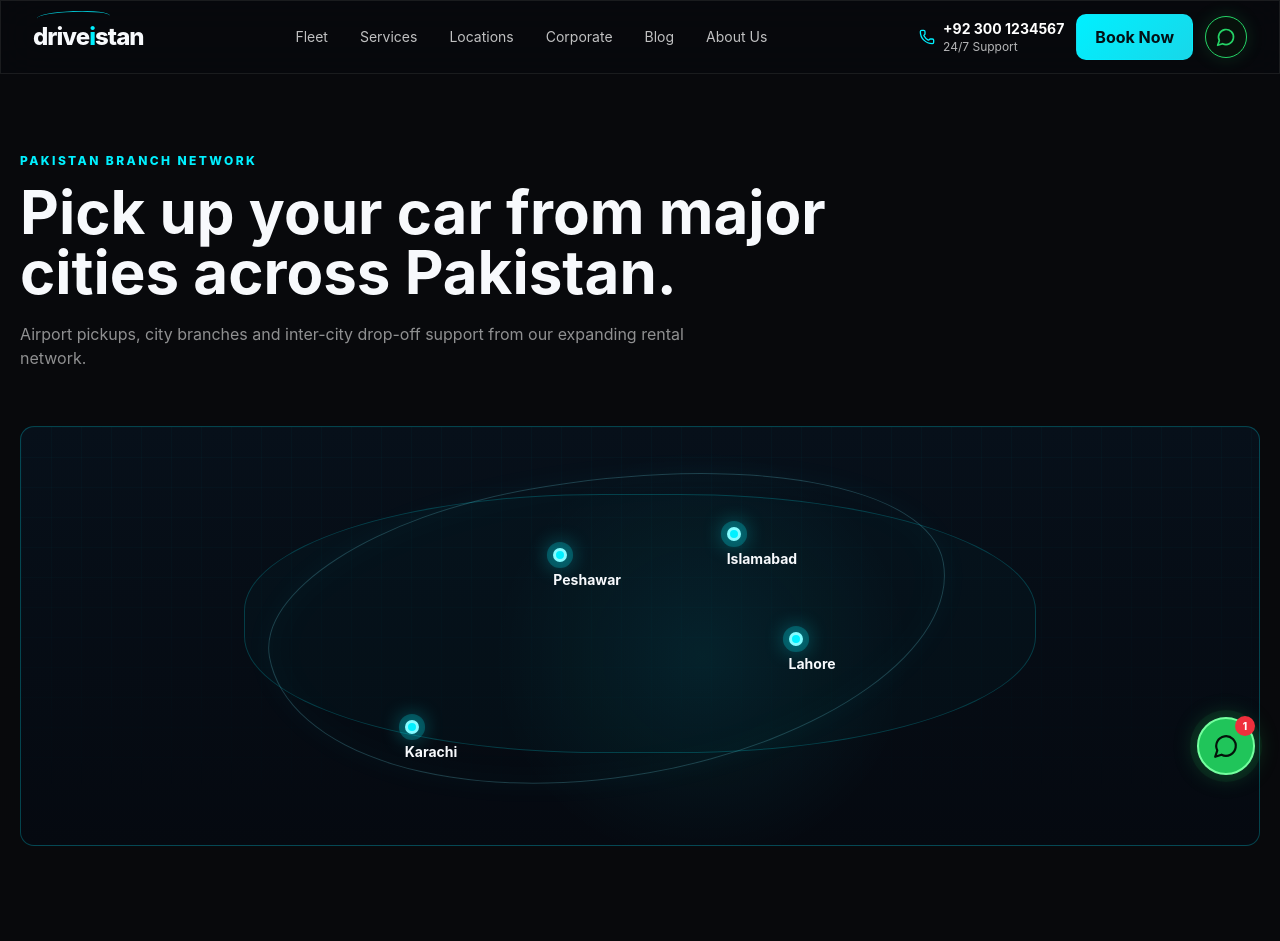
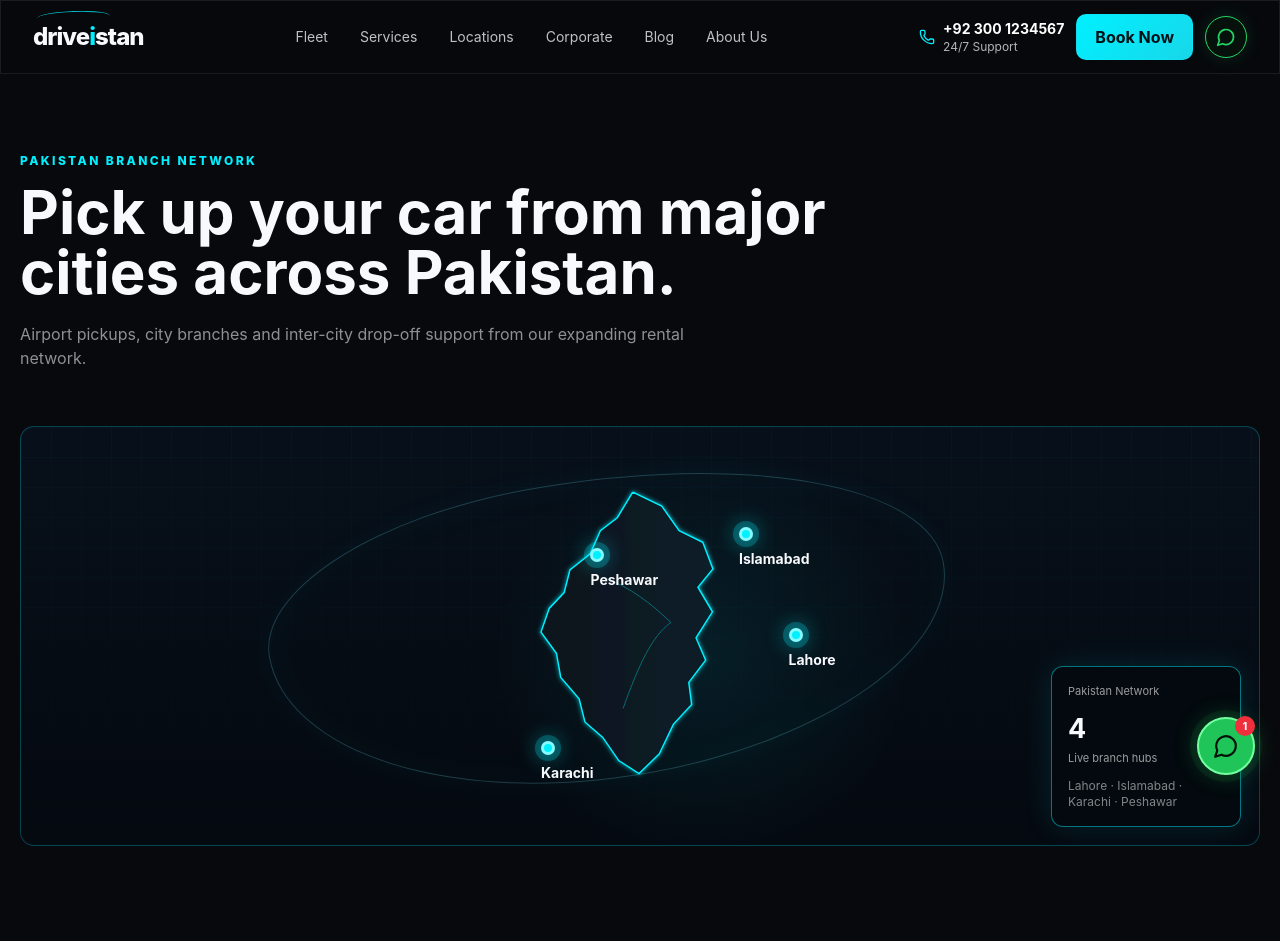
Before and after one commit to AyFarukh/Rent-a-car, a Next.js app: page /locations in a window 1280 px wide. Shown: the top 941 px of the page. Built offline with nearby package versions, Linux system fonts and the light colour scheme.

Commit message:
Add Pakistan-shaped animated branch map

```diff
--- a/src/app/locations/page.tsx
+++ b/src/app/locations/page.tsx
@@ -13,7 +13,18 @@
 export default function LocationsPage(){
  return <main className="min-h-screen bg-background pt-24">
    <section className="section-shell py-14"><motion.p initial={{opacity:0,y:15}} animate={{opacity:1,y:0}} className="eyebrow">Pakistan Branch Network</motion.p><motion.h1 initial={{opacity:0,y:20}} animate={{opacity:1,y:0}} transition={{delay:.08}} className="mt-3 max-w-4xl text-4xl font-bold sm:text-6xl">Pick up your car from major cities across Pakistan.</motion.h1><p className="mt-5 max-w-2xl text-white/55">Airport pickups, city branches and inter-city drop-off support from our expanding rental network.</p></section>
-   <section className="section-shell pb-10"><div className="map-panel min-h-[520px]"><div className="map-grid"/><div className="absolute inset-x-[18%] top-[16%] h-[62%] rounded-[45%] border border-cyan/20 bg-cyan/[.02]"/><CityDot left="57%" top="24%" city="Islamabad"/><CityDot left="62%" top="49%" city="Lahore"/><CityDot left="31%" top="70%" city="Karachi"/><CityDot left="43%" top="29%" city="Peshawar"/></div></section>
+   <section className="section-shell pb-10">
+     <div className="map-panel min-h-[560px]">
+       <div className="map-grid"/>
+       <svg viewBox="0 0 700 700" className="absolute inset-0 h-full w-full p-10" aria-label="Stylized map of Pakistan">
+         <defs><linearGradient id="pkFill" x1="0" x2="1"><stop offset="0" stopColor="#07131b"/><stop offset="1" stopColor="#0a2029"/></linearGradient><filter id="glow"><feGaussianBlur stdDeviation="4" result="b"/><feMerge><feMergeNode in="b"/><feMergeNode in="SourceGraphic"/></feMerge></filter></defs>
+         <motion.path initial={{pathLength:0,opacity:.2}} animate={{pathLength:1,opacity:1}} transition={{duration:2,ease:'easeInOut'}} d="M335 52 L395 81 L431 132 L480 156 L501 211 L470 249 L500 300 L466 354 L486 400 L451 446 L457 492 L419 533 L390 594 L348 635 L306 608 L273 560 L236 528 L224 480 L186 436 L177 386 L145 342 L162 293 L193 260 L205 213 L247 180 L268 132 L303 105 Z" fill="url(#pkFill)" stroke="#00F0FF" strokeWidth="3" filter="url(#glow)"/>
+         <motion.path initial={{pathLength:0}} animate={{pathLength:1}} transition={{duration:2.4,delay:.4}} d="M278 230 C330 250 370 280 414 322 C375 350 348 408 315 500" fill="none" stroke="rgba(0,240,255,.38)" strokeWidth="2" strokeDasharray="8 8"/>
+       </svg>
+       <CityDot left="58%" top="24%" city="Islamabad"/><CityDot left="62%" top="48%" city="Lahore"/><CityDot left="42%" top="75%" city="Karachi"/><CityDot left="46%" top="29%" city="Peshawar"/>
+       <div className="branch-card"><span>Pakistan Network</span><strong>4</strong><small>Live branch hubs</small><div className="mt-3 text-xs text-white/50">Lahore · Islamabad · Karachi · Peshawar</div></div>
+     </div>
+   </section>
    <section className="section-shell py-14"><div className="grid gap-5 md:grid-cols-2">{branches.map((b,i)=><motion.article key={b.name} initial={{opacity:0,y:20}} whileInView={{opacity:1,y:0}} viewport={{once:true}} transition={{delay:i*.05}} whileHover={{y:-5}} className="rounded-2xl border border-white/10 bg-white/[.025] p-6"><div className="flex items-start justify-between gap-4"><div><span className="text-xs uppercase tracking-[.18em] text-cyan">{b.city}</span><h2 className="mt-1 text-xl font-semibold">{b.name}</h2></div><div className="rounded-xl bg-cyan/10 p-3 text-cyan"><MapPin size={20}/></div></div><div className="mt-5 space-y-3 text-sm text-white/55"><p className="flex gap-2"><MapPin size={16}/>{b.address}</p><p className="flex gap-2"><Phone size={16}/>{b.phone}</p><p className="flex gap-2"><Clock3 size={16}/>Open daily · 08:00 AM to 10:00 PM</p><p className="flex gap-2"><Car size={16}/>{b.cars}+ vehicles available</p></div><button className="outline-button mt-6 gap-2">View Branch <ArrowRight size={15}/></button></motion.article>)}</div></section>
  </main>
 }
```
